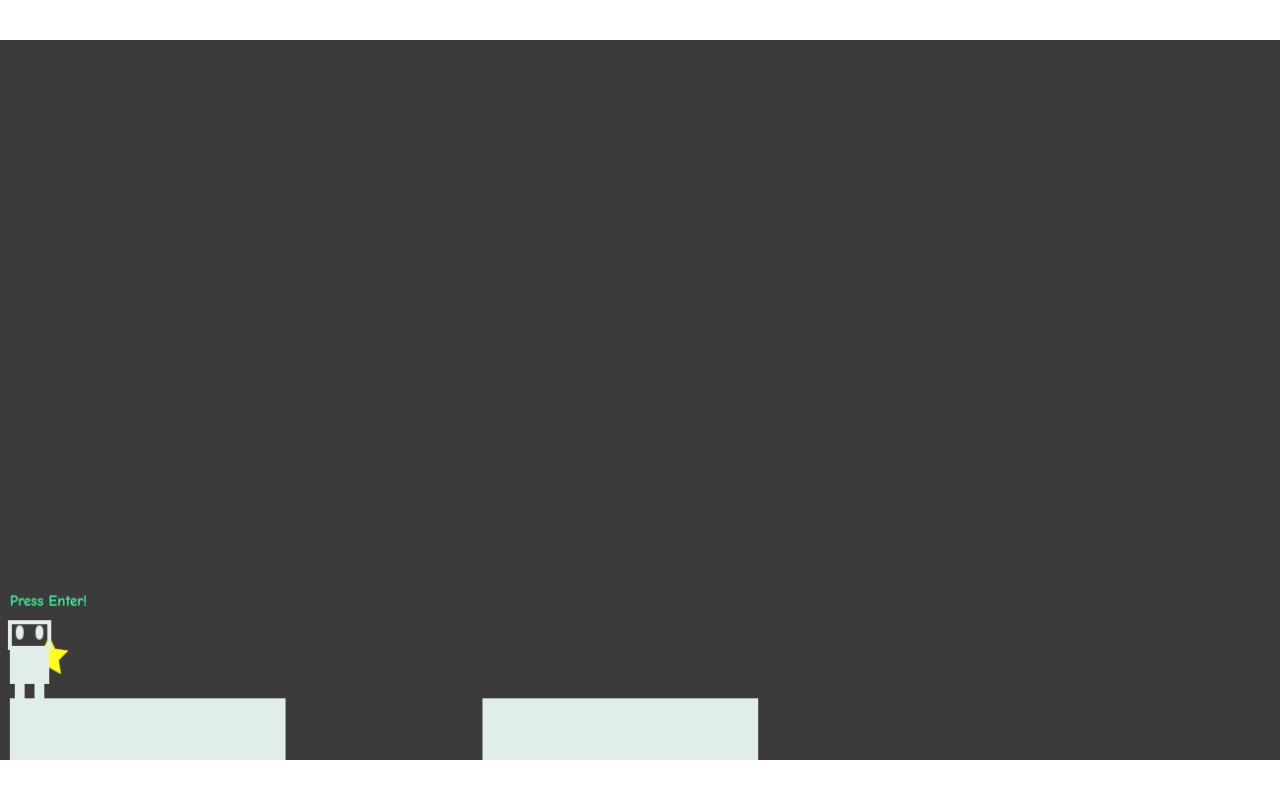
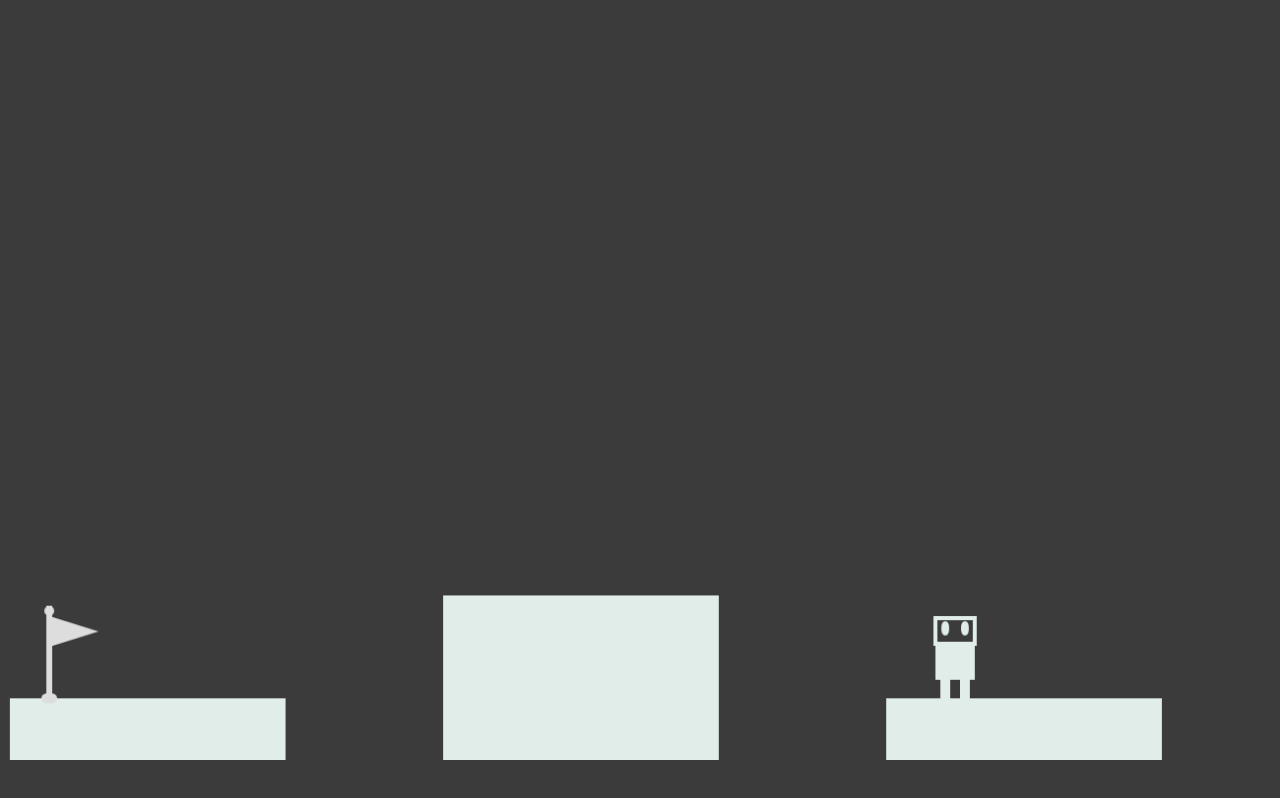
Before and after one commit to SobyDamn/NotFound, a plain HTML site: page index.html in a window 1280 px wide. Drawn offline with Linux system fonts and the light colour scheme.

Commit message:
added flag key and full screen

```diff
--- a/index.html
+++ b/index.html
@@ -16,6 +16,9 @@
             height: 100%;
             width: 100%;
         }
+        body {
+            background-color: rgb(59, 59, 59);
+        }
     </style>
     <body style="text-align: center;margin: 0;">
         <div id="gameArea">
--- a/object.js
+++ b/object.js
@@ -157,8 +157,24 @@ class ObjectMaterial {
         ctx.stroke();
         ctx.fillStyle='#ffff1c';
         ctx.fill();
-        ctx.restore()
 
+    }
+    keyFlagPoint(){
+        //ObjectMaterial(50,550,50,90,"star",objid++,1)
+        ctx.beginPath()
+        ctx.moveTo(this.x, this.y);
+        ctx.lineTo(this.x, this.y+this.height);
+        ctx.ellipse(this.x, this.y+5, 2, 2, Math.PI / 2, 0, 2 * Math.PI);
+        ctx.ellipse(this.x, this.y+this.height, 2, 5, Math.PI / 2, 0, 2 * Math.PI);
+        ctx.lineWidth = 6;
+        ctx.strokeStyle = "#ddd";
+        ctx.fillStyle = "#ddd"
+        ctx.stroke();
+        ctx.beginPath();
+        ctx.moveTo(this.x, this.y+10);
+        ctx.lineTo(this.x, this.y+40);
+        ctx.lineTo(this.x+this.width, this.y+25);
+        ctx.fill();
     }
     drawPlatform(){
         ctx.beginPath()
@@ -171,7 +187,7 @@ class ObjectMaterial {
                 this.drawPlatform()
                 break
             case 1:
-                this.keyStarPoint()
+                this.keyFlagPoint()
                 break
         }
         //this.keyStarPoint(200,80,5,20,10)
--- a/player.js
+++ b/player.js
@@ -60,6 +60,18 @@ class Player {
         }
         if((this.y+this.height) >=newGameArea.height){
             this.isDead()
+        }
+        if((this.x) <=5){
+            this.lCollision[objid+1] = true
+        }
+        else {
+            this.lCollision[objid+1] = false
+        }
+        if((this.x+this.width) >newGameArea.width-5){
+            this.rCollision[objid+1] = true
+        }
+        else {
+            this.rCollision[objid+1] = false
         }
     }
     get collisionL(){
--- a/script.js
+++ b/script.js
@@ -16,7 +16,6 @@ const sleep = (milliseconds) => {
   }
 function playerControlKeyPressed(event){
     const key = event.key
-    console.log(key)
     if(key == "ArrowRight" || key == "D" || key == "d"){
         playerControl.RIGHT = true
     }
@@ -62,17 +61,20 @@ function playerControlKeyReleased(event){
         playerControl.ENTER = false
     }
 }
+var testObject
+var testObject2
+var testObject3
+var testObject4
 var gameCanvas
-var canvasWidth
-var canvasHeight
 function init() {
     gameCanvas = document.getElementById('gameAreaCanvas')
     newGameArea = new gameArea()
     ctx = newGameArea.context
-    player = new Player(10,70)
+    player = new Player(950,560)
     testObject = new ObjectMaterial(10,640,280,60,"p1",objid++)
-    testObject2 = new ObjectMaterial(490,640,280,60,"p2",objid++)
-    testObject3 = new ObjectMaterial(50,600,40,40,"star",objid++,1)
+    testObject2 = new ObjectMaterial(450,540,280,160,"p2",objid++)
+    testObject3 = new ObjectMaterial(50,550,50,90,"flag",objid++,1)
+    testObject4 = new ObjectMaterial(900,640,280,60,"p3",objid++)
     document.addEventListener("keydown",playerControlKeyPressed, false);
     document.addEventListener("keyup",playerControlKeyReleased, false);
 }
@@ -126,14 +128,12 @@ class gameArea {
         this.context.clearRect(0, 0, this.canvas.width, this.canvas.height);
     }
 }
-var testObject
-var testObject2
-var testObject3
 function updateGameArea() {
     newGameArea.clear()
     testObject.objectInit()
     testObject2.objectInit()
     testObject3.objectInit()
+    testObject4.objectInit()
     player.start()
 }
 
```
